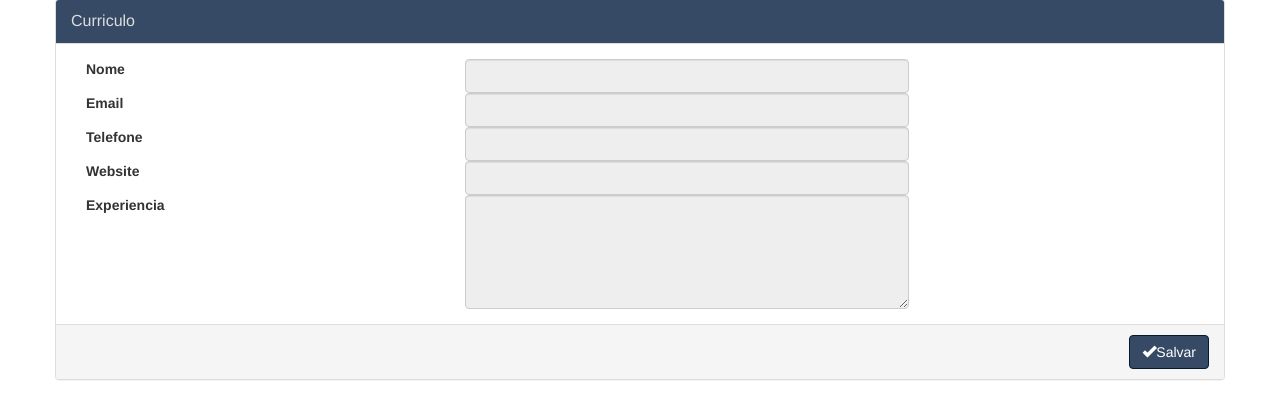
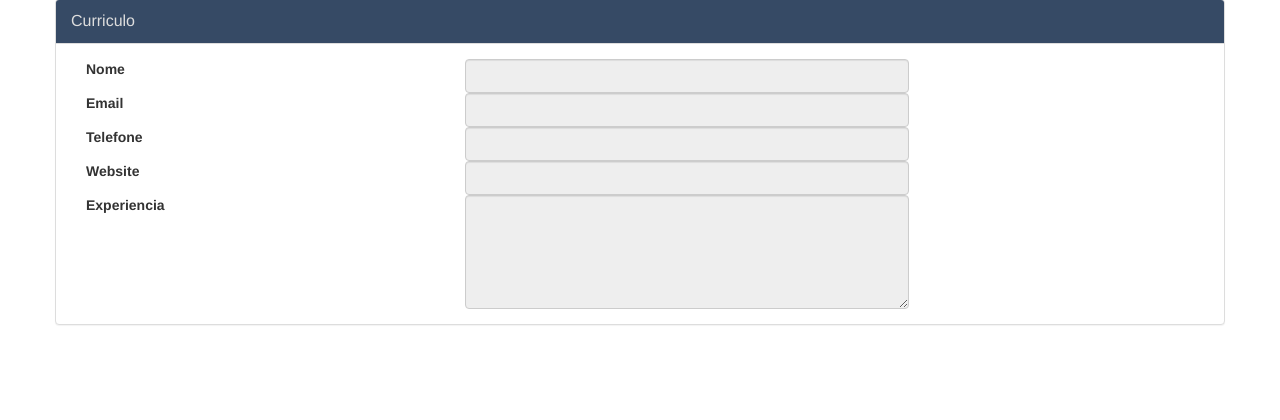
Before and after one commit to GuilhermeStaffen/TrabalhoFinalSegAud, a PHP site: page /view/Dashboard/detalhesCurriculo.php in a window 1280 px wide. Shown: the part 129-549 px from the top of the page. Run offline with PHP 8.4, Linux system fonts and the light colour scheme; the visitor is signed in with stand-in values (Sample User, id 1); data comes from the database, SQL or seed files in the repository; some libraries are stand-ins or nearby versions.

Commit message:
initial commit

```diff
--- a/model/connect.php
+++ b/model/connect.php
@@ -1,7 +1,7 @@
 <?php
 // Cria a conexão com o banco de dados
 try {
-    $conexao = new PDO("mysql:host=localhost;dbname=trabsegu", "root", "");
+    $conexao = new PDO("mysql:host=localhost;dbname=trabsegu", "trabsegu", "t0NW9NlTM9AGqowq");
     $conexao->setAttribute(PDO::ATTR_ERRMODE, PDO::ERRMODE_EXCEPTION);
     $conexao->exec("set names utf8");
 } catch (PDOException $erro) {
--- a/view/Dashboard/detalhesCurriculo.php
+++ b/view/Dashboard/detalhesCurriculo.php
@@ -70,13 +70,6 @@ $rs = $stmt->fetch(PDO::FETCH_OBJ);
                     </div>
                 </div>
 
-                <div class="panel-footer">
-                    <div class="clearfix">
-                        <div class="pull-right">
-                            <button type="submit" class="btn btn-primary" /><span class="glyphicon glyphicon-ok"></span>Salvar</button>
-                        </div>
-                    </div>
-                </div>
             </div>
         </div>
     </div>
```
